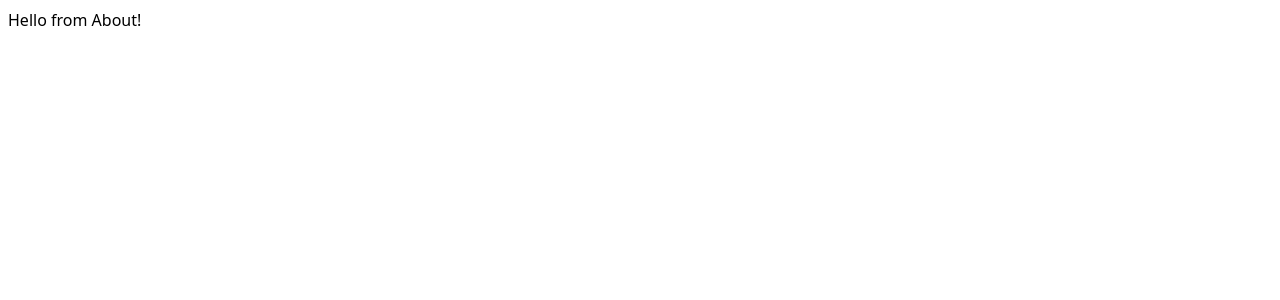
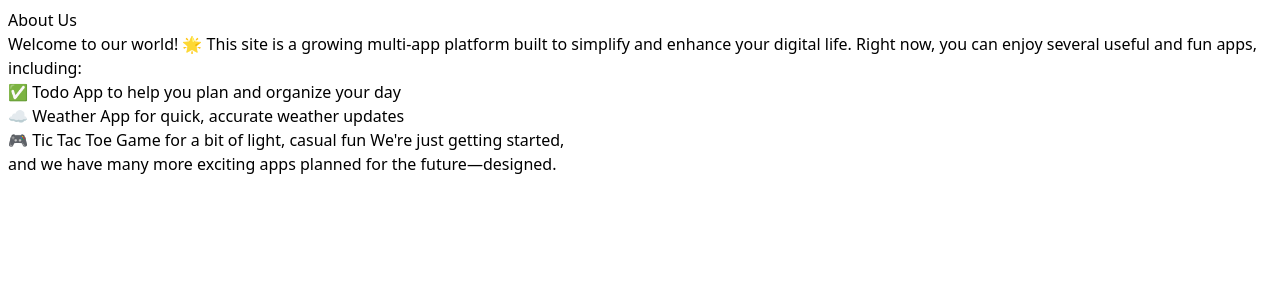
Before and after one commit to alimuhammadiiii/multiapp, a React (Vite) app: page /about in a window 1280 px wide. Shown: the top 300 px of the page. Built offline with nearby package versions, Linux system fonts and the light colour scheme.

Commit message:
edit aboutUs page

```diff
--- a/src/routes/about.tsx
+++ b/src/routes/about.tsx
@@ -5,5 +5,17 @@ export const Route = createFileRoute("/about")({
 });
 
 function About() {
-  return <div className="p-2">Hello from About!</div>;
+  return (
+    <div className="p-2">
+      <h1>About Us</h1>
+      <p>
+        Welcome to our world! 🌟 This site is a growing multi-app platform built to simplify and
+        enhance your digital life. Right now, you can enjoy several useful and fun apps, including:
+        <p> ✅ Todo App to help you plan and organize your day </p>
+        <p>☁️ Weather App for quick, accurate weather updates</p>
+        <p>🎮 Tic Tac Toe Game for a bit of light, casual fun We're just getting started,</p>
+        and we have many more exciting apps planned for the future—designed.
+      </p>
+    </div>
+  );
 }
```
